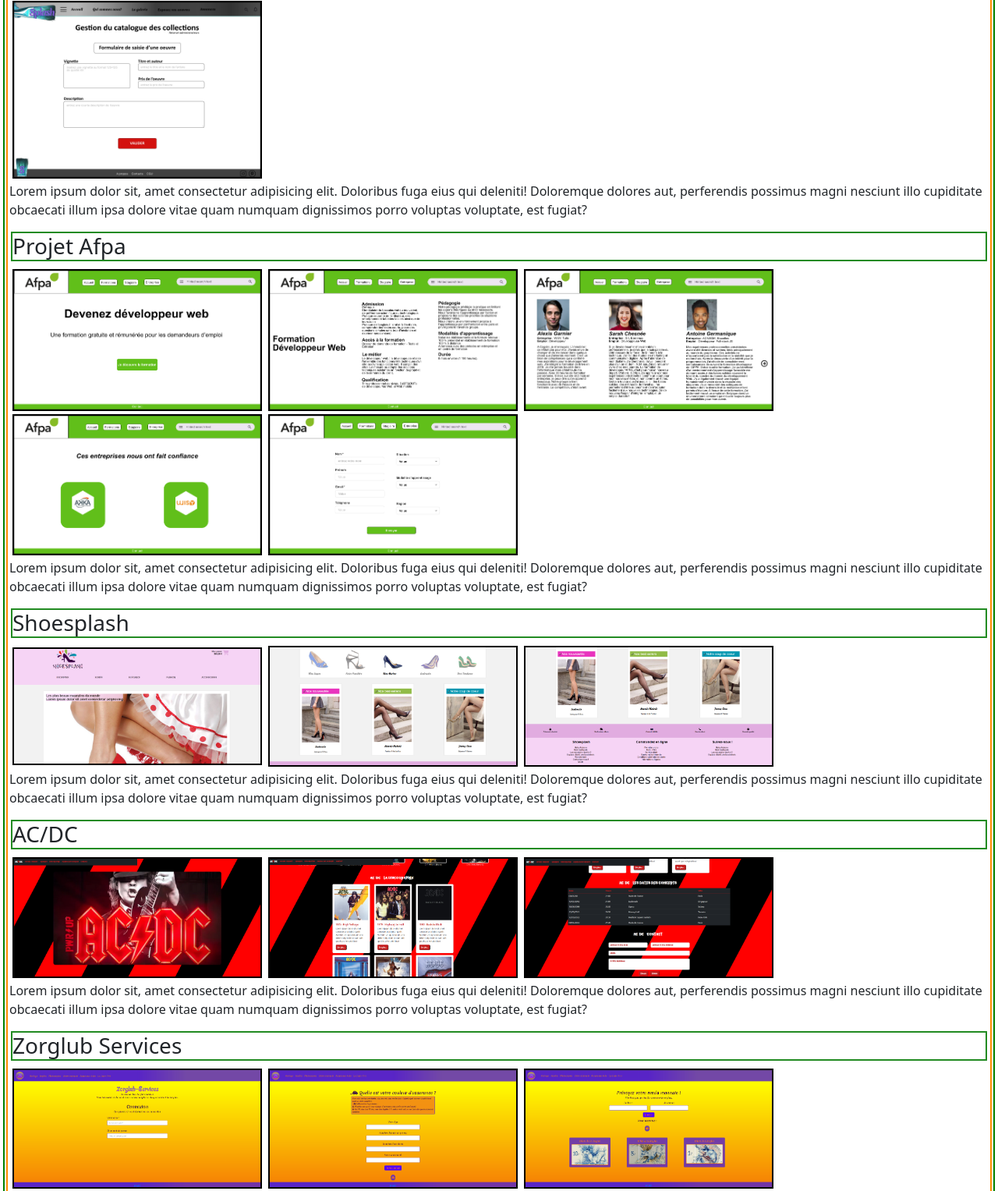
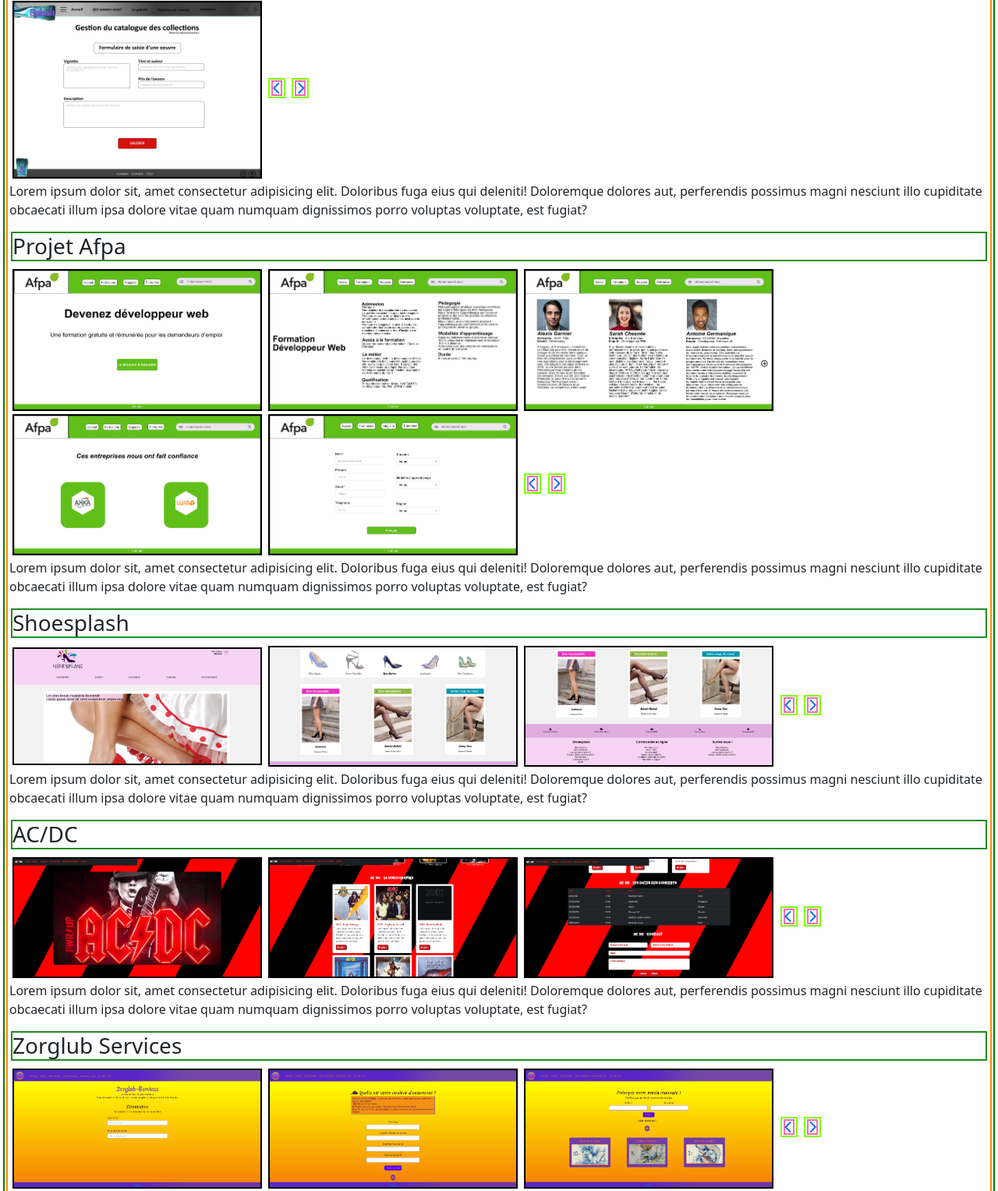
Before and after one commit to Sarah-Melh/Portfolio, a plain HTML site: page index-1.html in a window 1280 px wide. Shown: the part 1156-2683 px from the top of the page at 78% size. Drawn offline with Linux system fonts and the light colour scheme.

Commit message:
ajout des chevrons

```diff
--- a/index-1.html
+++ b/index-1.html
@@ -120,7 +120,9 @@
                     <img class="slide-img" src="assets/imgs/proto_contact.png" alt="page contact">
                     <img class="slide-img" src="assets/imgs/proto_catalog.png" alt="administration catalogue">
                     <img class="slide-img" src="assets/imgs/proto_form.png" alt="formulaire ajout oeuvre">
-                    <!-- créer le slideshow et ajouter les boutons de slide -->
+                    <a href="#" id="slide-left" class="slide-control"><i class="fa-solid fa-chevron-left"></i></a>
+                    <a href="#" id="slide-right" class="slide-control"><i class="fa-solid fa-chevron-right"></i></a>
+                    <!-- créer le slideshow en css -->
                 </div>
                 <blockquote class="info-text real-text">
                     Lorem ipsum dolor sit, amet consectetur adipisicing elit.
@@ -137,7 +139,9 @@
                     <img class="slide-img" src="assets/imgs/afpa3.png" alt="témoignages">
                     <img class="slide-img" src="assets/imgs/afpa4.png" alt="partenaires">
                     <img class="slide-img" src="assets/imgs/afpa5.png" alt="contact">
-                    <!-- créer le slideshow et ajouter les boutons de slide -->
+                    <a href="#" id="slide-left" class="slide-control"><i class="fa-solid fa-chevron-left"></i></a>
+                    <a href="#" id="slide-right" class="slide-control"><i class="fa-solid fa-chevron-right"></i></a>
+                    <!-- créer le slideshow en css -->
                 </div>
                 <blockquote class="info-text real-text">
                     Lorem ipsum dolor sit, amet consectetur adipisicing elit.
@@ -152,7 +156,9 @@
                     <img class="slide-img" src="assets/imgs/shoe1.png" alt="haut de page">
                     <img class="slide-img" src="assets/imgs/shoe2.png" alt="selection articles">
                     <img class="slide-img" src="assets/imgs/shoe3.png" alt="bas de page">
-                    <!-- créer le slideshow et ajouter les boutons de slide -->
+                    <a href="#" id="slide-left" class="slide-control"><i class="fa-solid fa-chevron-left"></i></a>
+                    <a href="#" id="slide-right" class="slide-control"><i class="fa-solid fa-chevron-right"></i></a>
+                    <!-- créer le slideshow en css -->
                 </div>
                 <blockquote class="info-text real-text">
                     Lorem ipsum dolor sit, amet consectetur adipisicing elit.
@@ -167,7 +173,9 @@
                     <img class="slide-img" src="assets/imgs/ac-dc1.png" alt="haut de page">
                     <img class="slide-img" src="assets/imgs/ac-dc2.png" alt="albums">
                     <img class="slide-img" src="assets/imgs/ac-dc3.png" alt="bas de page">
-                    <!-- créer le slideshow et ajouter les boutons de slide -->
+                    <a href="#" id="slide-left" class="slide-control"><i class="fa-solid fa-chevron-left"></i></a>
+                    <a href="#" id="slide-right" class="slide-control"><i class="fa-solid fa-chevron-right"></i></a>
+                    <!-- créer le slideshow en css -->
                 </div>
                 <blockquote class="info-text real-text">
                     Lorem ipsum dolor sit, amet consectetur adipisicing elit.
@@ -182,7 +190,9 @@
                     <img class="slide-img" src="assets/imgs/Zorglub_accueil.png" alt="page d'accueil">
                     <img class="slide-img" src="assets/imgs/Zorglub_assurancepng.png" alt="assurance auto">
                     <img class="slide-img" src="assets/imgs/Zorglub_monnaie.png" alt="rendu de monnaie">
-                    <!-- créer le slideshow et ajouter les boutons de slide -->
+                    <a href="#" id="slide-left" class="slide-control"><i class="fa-solid fa-chevron-left"></i></a>
+                    <a href="#" id="slide-right" class="slide-control"><i class="fa-solid fa-chevron-right"></i></a>
+                    <!-- créer le slideshow en css -->
                 </div>
                 <blockquote class="info-text real-text">
                     Lorem ipsum dolor sit, amet consectetur adipisicing elit.
```
